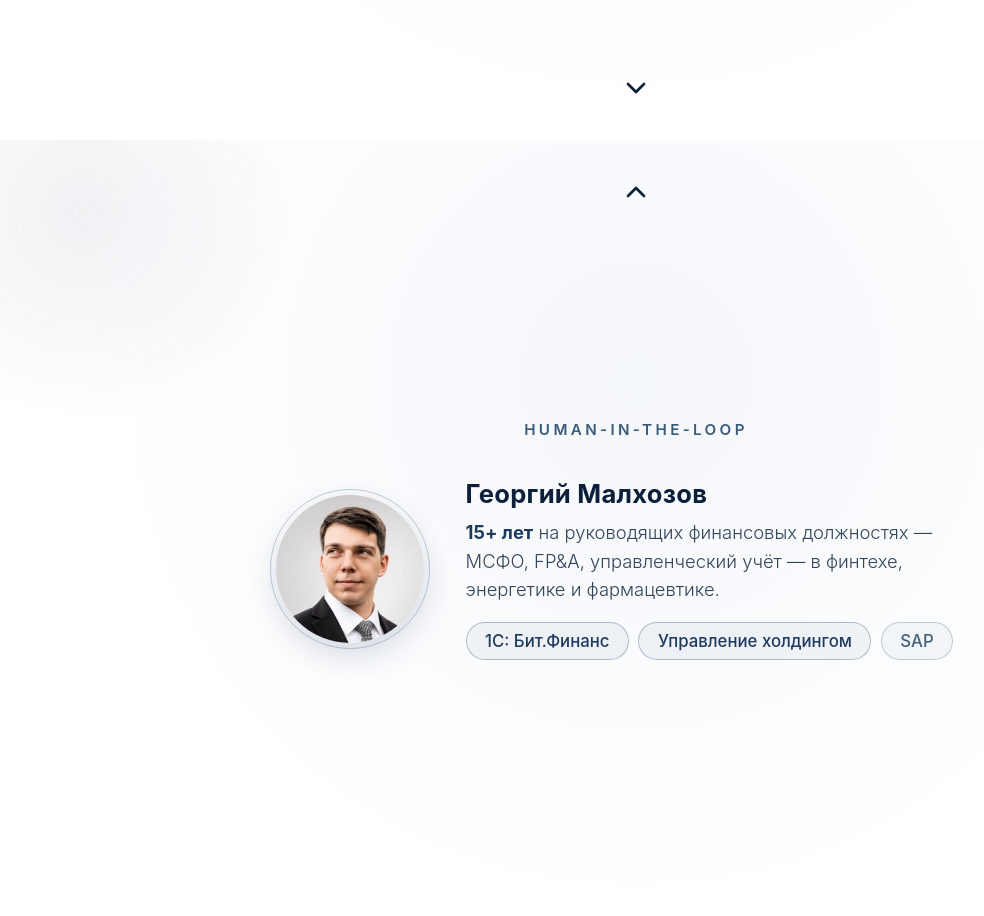
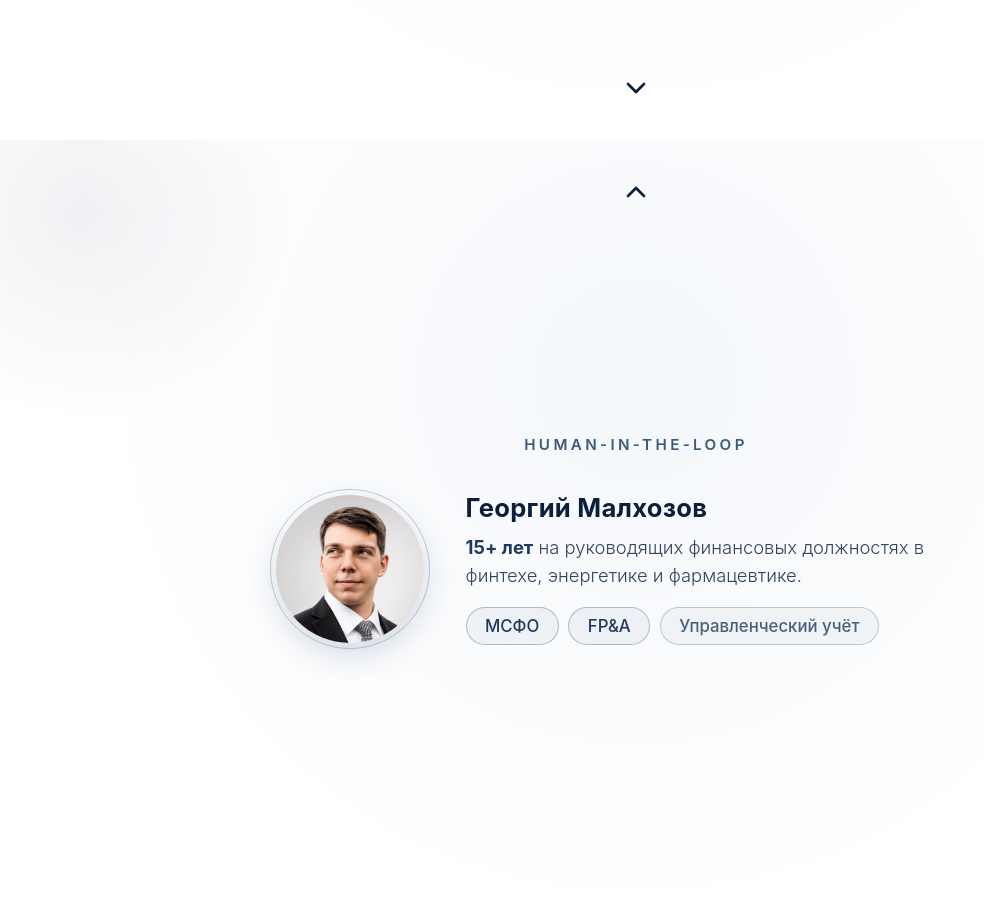
Before and after one commit to GeorgyMalkhozov/reportingmachine, a plain HTML site: page index.html in a window 1280 px wide. Shown: the part 1460-2376 px from the top of the page, without its empty margins (4-988 px from the left). Drawn offline with Linux system fonts and the light colour scheme.

Commit message:
Update index.html

```diff
--- a/index.html
+++ b/index.html
@@ -379,7 +379,7 @@
     </div>
 
     <div class="contact-line">+7 915 487 98 59</div>
-    <div class="contact-line"><a href="mailto:init@reportingmachine.ru">init@reportingmachine.ru</a></div>
+    <div class="contact-line"><a href="mailto:init@reportingmachine.pro">init@reportingmachine.ru</a></div>
 
     <a href="#profile" class="arrow-down" aria-label="Прокрутить вниз">
       <svg viewBox="0 0 24 24" fill="none" stroke-width="2" stroke-linecap="round" stroke-linejoin="round">
@@ -407,11 +407,11 @@
       </div>
       <div class="profile-text">
         <div class="profile-name">Георгий Малхозов</div>
-        <div class="profile-desc"><strong>15+ лет</strong> на руководящих финансовых должностях — МСФО, FP&amp;A, управленческий учёт — в финтехе, энергетике и фармацевтике.</div>
+        <div class="profile-desc"><strong>15+ лет</strong> на руководящих финансовых должностях в финтехе, энергетике и фармацевтике.</div>
         <div class="profile-tags">
-          <span class="pill blue">1С: Бит.Финанс</span>
-          <span class="pill blue">Управление холдингом</span>
-          <span class="pill teal">SAP</span>
+          <span class="pill blue">МСФО</span>
+          <span class="pill blue">FP&amp;A</span>
+          <span class="pill teal">Управленческий учёт</span>
         </div>
       </div>
     </div>
```
